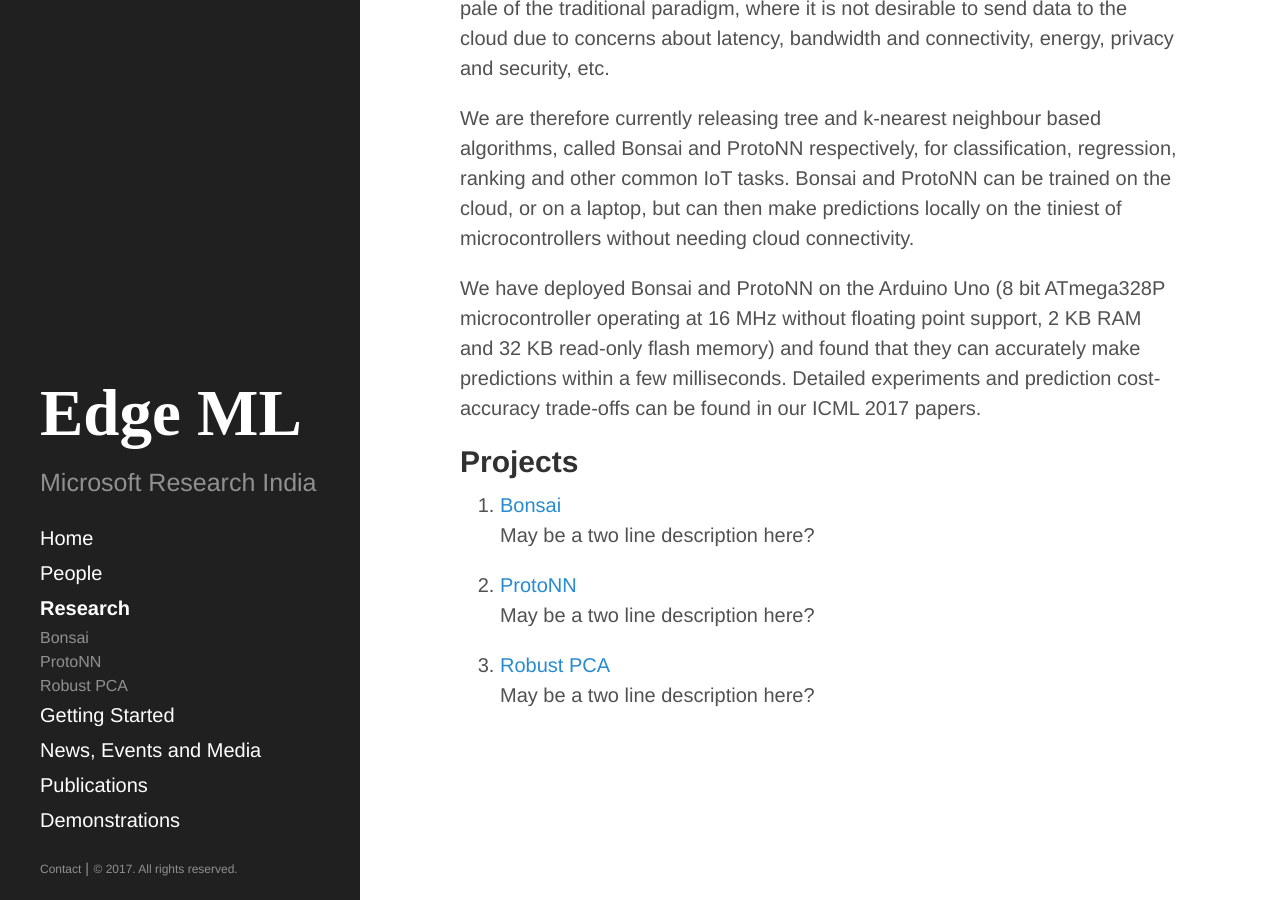
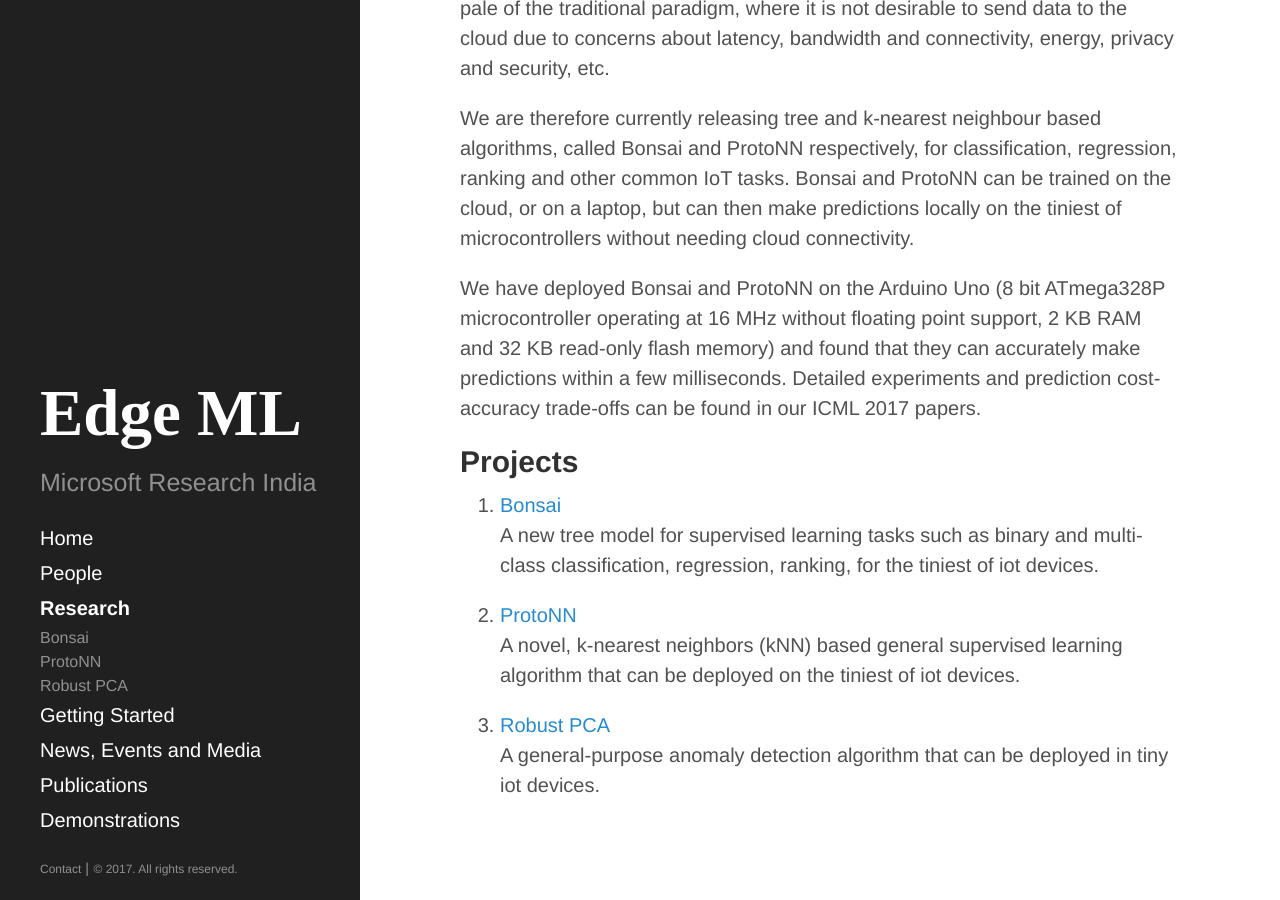
Before and after one commit to ShishirPatil/EdgeML, a Jekyll site: the page built from Research/index.html, in a window 1280 px wide and 900 px high, scrolled down 679 px. Built offline with Jekyll 4.4.1, drawn with Linux system fonts in a browser that asks for light colours.

Commit message:
Update index.html

```diff
--- a/Research/index.html
+++ b/Research/index.html
@@ -22,14 +22,14 @@ Insert description of project here.
 <ol>
 	<li>
 		<a href="{{ site.baseurl }}/Research/Bonsai">Bonsai</a>
-		<p>May be a two line description here?</p>
+		<p>A new tree model for supervised learning tasks such as binary and multi-class classification, regression, ranking, for the tiniest of iot devices. </p>
 	</li>
 	<li>
 		<a href="{{ site.baseurl }}/Research/ProtoNN">ProtoNN</a>
-		<p>May be a two line description here?</p>
+		<p>A novel, k-nearest neighbors (kNN) based general supervised learning algorithm that can be deployed on the tiniest of iot devices.</p>
 	</li>
 	<li>
 		<a href="{{ site.baseurl }}/Research/RobustPCA">Robust PCA</a>
-		<p>May be a two line description here?</p>
+		<p>A general-purpose anomaly detection algorithm that can be deployed in tiny iot devices.</p>
 	</li>
 </ol>
```
